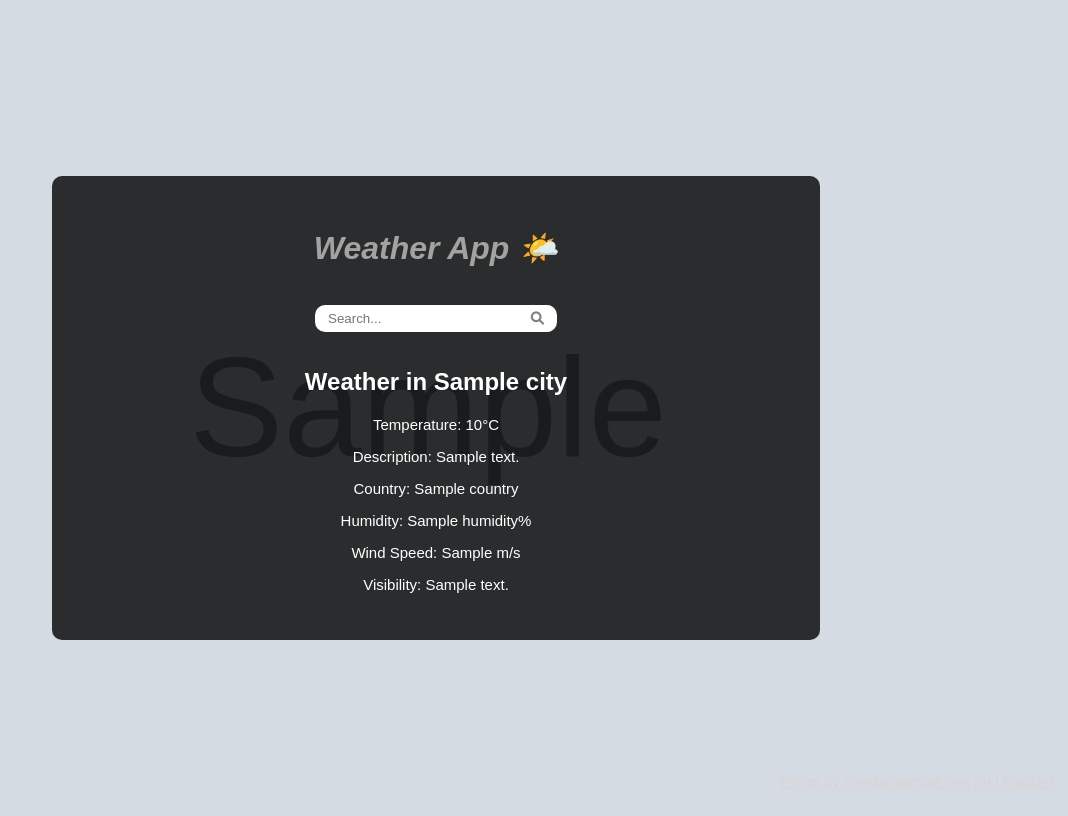
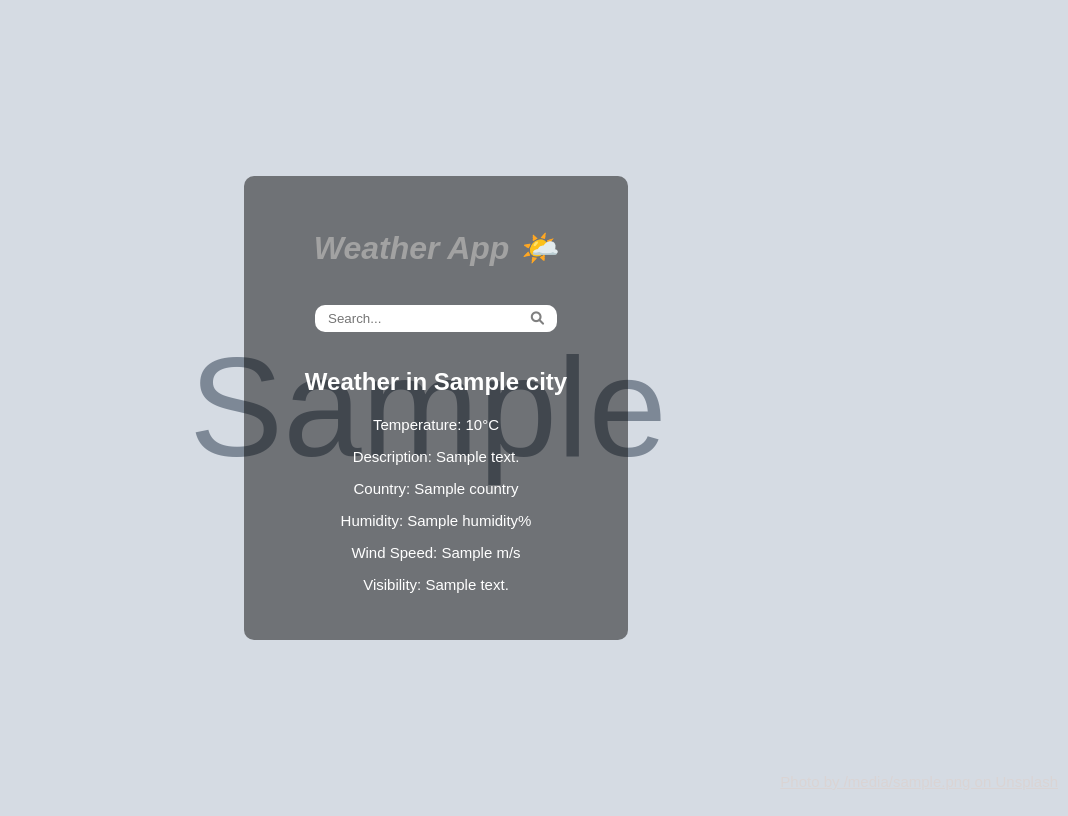
Before and after one commit to GaiusNale/Weather_App, a Django app: template weather_app/templates/weather_app/weather.html in a window 1280 px wide. Shown: the whole page, without its empty margins (212-1280 px from the left). Run offline with Django 3.2, Linux system fonts and the light colour scheme; the template is opened without the code that fills it: most values are stand-ins (such as "Sample title", 1, 10 or a date in 2020); grey boxes marked "Sample" are stand-in pictures.

Commit message:
changed the opacity of the box and reduced the size

```diff
--- a/weather_app/static/css/style.css
+++ b/weather_app/static/css/style.css
@@ -6,7 +6,7 @@
 body {
     font-family: Arial, sans-serif;
     text-align: center;
-    background-color: rgb(47, 78, 88);
+    background-color: rgba(216, 216, 216, 0.778);
     background-size: cover;
     background-repeat: no-repeat;
     background-position: center;
@@ -22,9 +22,9 @@ body {
   /* Container styles */
   .container {
     text-align: center;
-    background-color: rgba(0, 0 , 0, 0.8);
-    min-width: 60%;
-    max-width: 80%;
+    background-color: rgba(0, 0, 0, 0.482);
+    min-width: 30%;
+    max-width: 50%;
     margin: 0 auto;
     padding: 2rem 0;
     border-radius: 10px;
```
